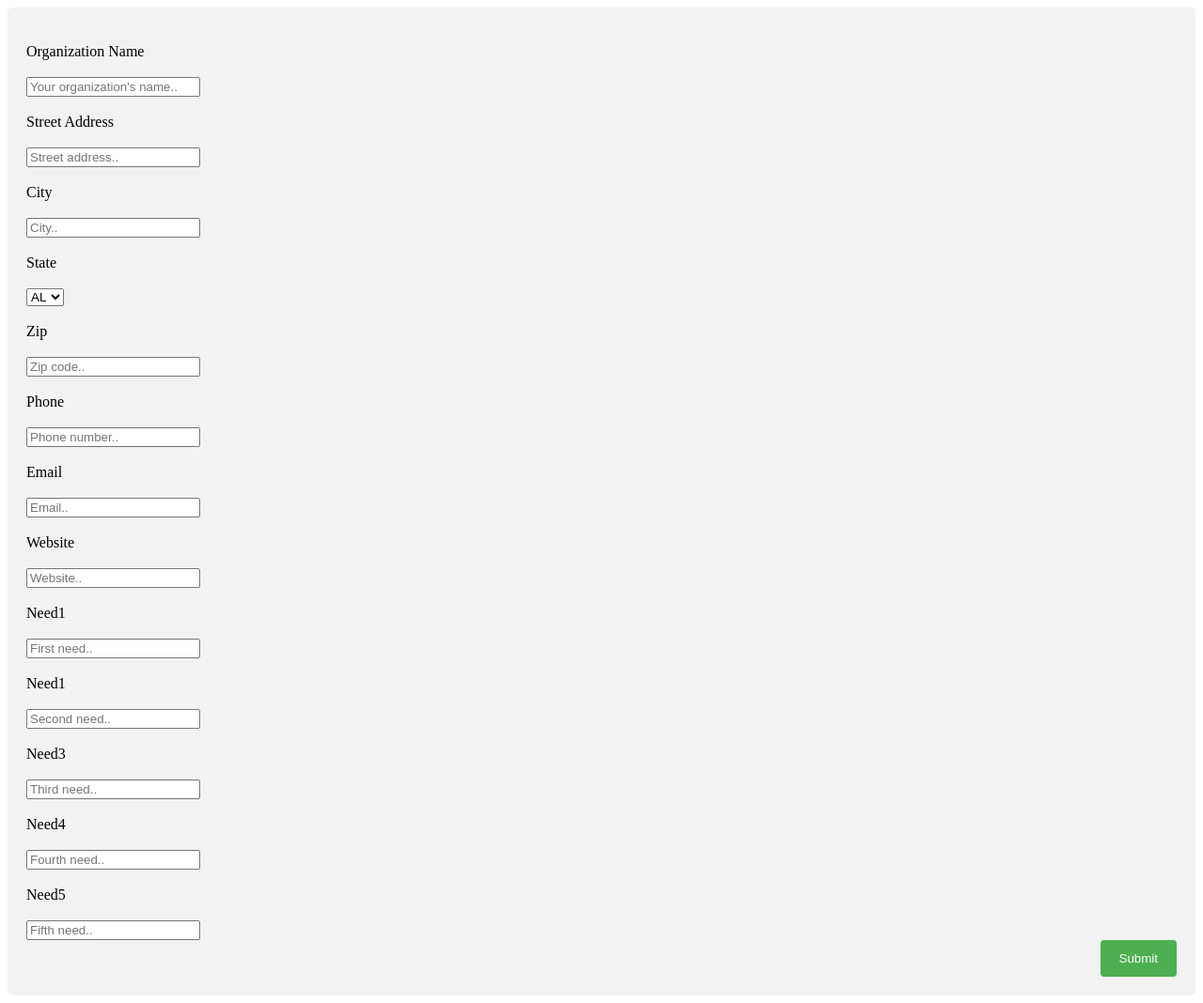
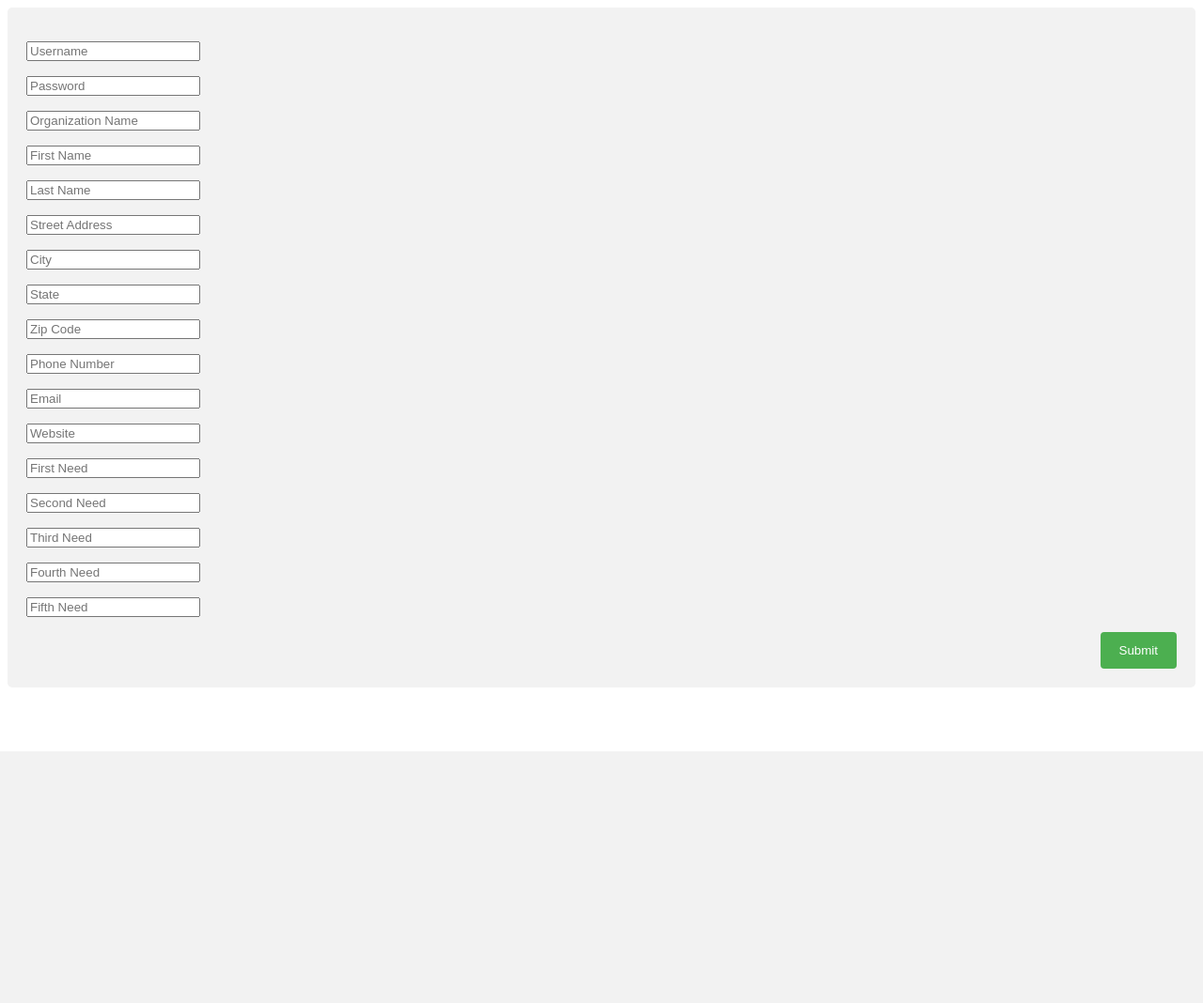
Before and after one commit to rathomas17/localEST, a PHP site: page /register/startup.html in a window 1280 px wide. Shown: the whole page at 94% size. After the commit the page ends 800 px from the top, so only its background shows below. Run offline with PHP 8.4, Linux system fonts and the light colour scheme.

Commit message:
Make locaLIST Great Again

```diff
--- a/register/startup.html
+++ b/register/startup.html
@@ -7,129 +7,58 @@
   </head>
   <body>
     <div class="container">
-  <form action="/startup.php">
-
-    <div class="row">
-      <div class="col-25">
-        <label for="Name">Organization Name</label>
-      </div>
-      <div class="col-75">
-        <input type="text" id="Name" name="Name" placeholder="Your organization's name..">
-      </div>
-    </div>
-
-    <div class="row">
-      <div class="col-25">
-        <label for="Street">Street Address</label>
-      </div>
-      <div class="col-75">
-        <input type="text" id="Street" name="Street" placeholder="Street address..">
-      </div>
-    </div>
-
-    <div class="row">
-      <div class="col-25">
-        <label for="City">City</label>
-      </div>
-      <div class="col-75">
-        <input type="text" id="City" name="City" placeholder="City..">
-      </div>
-    </div>
-
-    <div class="row">
-      <div class="col-25">
-        <label for="State">State</label>
-      </div>
-      <div class="col-75">
-        <select id="interest1" name="State">
-          <option value="Alabama">AL</option>
-          <option value="Alaska">AK</option>
-          <option value="Arizona">AZ</option>
-        </select>
-      </div>
-    </div>
-
-    <div class="row">
-      <div class="col-25">
-        <label for="Zip">Zip</label>
-      </div>
-      <div class="col-75">
-        <input type="text" id="Zip" name="Zip" placeholder="Zip code..">
-      </div>
-    </div>
-
-    <div class="row">
-      <div class="col-25">
-        <label for="Phone">Phone</label>
-      </div>
-      <div class="col-75">
-        <input type="text" id="Phone" name="Phone" placeholder="Phone number..">
-      </div>
-    </div>
-
-    <div class="row">
-      <div class="col-25">
-        <label for="Email">Email</label>
-      </div>
-      <div class="col-75">
-        <input type="text" id="Email" name="Email" placeholder="Email..">
-      </div>
-    </div>
-
-    <div class="row">
-      <div class="col-25">
-        <label for="Website">Website</label>
-      </div>
-      <div class="col-75">
-        <input type="text" id="Website" name="Website" placeholder="Website..">
-      </div>
-    </div>
-
-    <div class="row">
-      <div class="col-25">
-        <label for="Need1">Need1</label>
-      </div>
-      <div class="col-75">
-        <input type="text" id="Need1" name="Need1" placeholder="First need..">
-      </div>
-    </div>
-
-    <div class="row">
-      <div class="col-25">
-        <label for="Need2">Need1</label>
-      </div>
-      <div class="col-75">
-        <input type="text" id="Need2" name="Need2" placeholder="Second need..">
-      </div>
-    </div>
-
-    <div class="row">
-      <div class="col-25">
-        <label for="Need3">Need3</label>
-      </div>
-      <div class="col-75">
-        <input type="text" id="Need3" name="Need3" placeholder="Third need..">
-      </div>
-    </div>
-
-    <div class="row">
-      <div class="col-25">
-        <label for="Need4">Need4</label>
-      </div>
-      <div class="col-75">
-        <input type="text" id="Need4" name="Need4" placeholder="Fourth need..">
-      </div>
-    </div>
-
-    <div class="row">
-      <div class="col-25">
-        <label for="Need5">Need5</label>
-      </div>
-      <div class="col-75">
-        <input type="text" id="Need5" name="Need5" placeholder="Fifth need..">
-      </div>
-    </div>
-
+  <form action="/register/startup.php" method="post">
+      <p>
+          <input type="text" name="userName" placeholder="Username">
+      </p>
+      <p>
+          <input type="text" name="password" placeholder="Password">
+      </p>
+      <p>
+          <input type="text" name="orgName" placeholder="Organization Name">
+      </p>
+      <p>
+          <input type="text" name="firstName" placeholder="First Name">
+      </p>
+      <p>
+          <input type="text" name="lastName" placeholder="Last Name">
+      </p>
+      <p>
+          <input type="text" name="street" placeholder="Street Address">
+      </p>
+      <p>
+          <input type="text" name="city" placeholder="City">
+      </p>
+      <p>
+          <input type="text" name="state" placeholder="State">
+      </p>
+      <p>
+          <input type="text" name="zip" placeholder="Zip Code">
+      </p>
+      <p>
+          <input type="text" name="phone" placeholder="Phone Number">
+      </p>
+      <p>
+          <input type="text" name="email" placeholder="Email">
+      </p>
+      <p>
+          <input type="text" name="website" placeholder="Website">
+      </p>
+      <p>
+          <input type="text" name="need1" placeholder="First Need">
+      </p>
+      <p>
+          <input type="text" name="need2" placeholder="Second Need">
+      </p>
+      <p>
+          <input type="text" name="need3" placeholder="Third Need">
+      </p>
+      <p>
+          <input type="text" name="need4" placeholder="Fourth Need">
+      </p>
+      <p>
+          <input type="text" name="need5" placeholder="Fifth Need">
+      </p>
     <div class="row">
       <input type="submit" value="Submit">
     </div>
```
Also changed, not shown: register/startup.php (+7 -5 lines).
